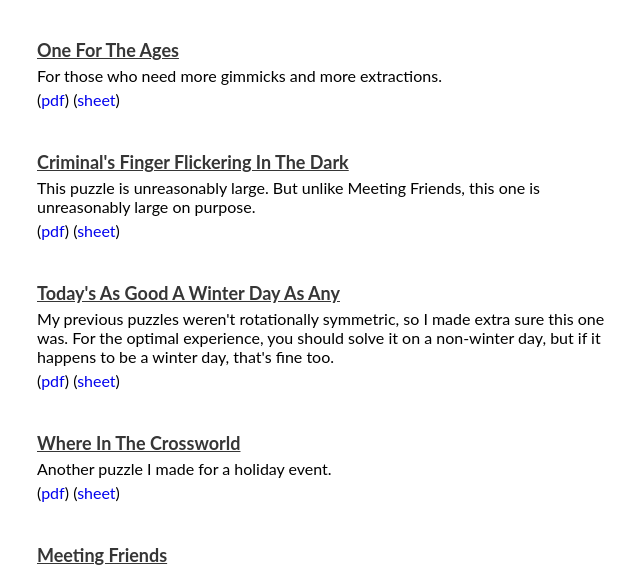
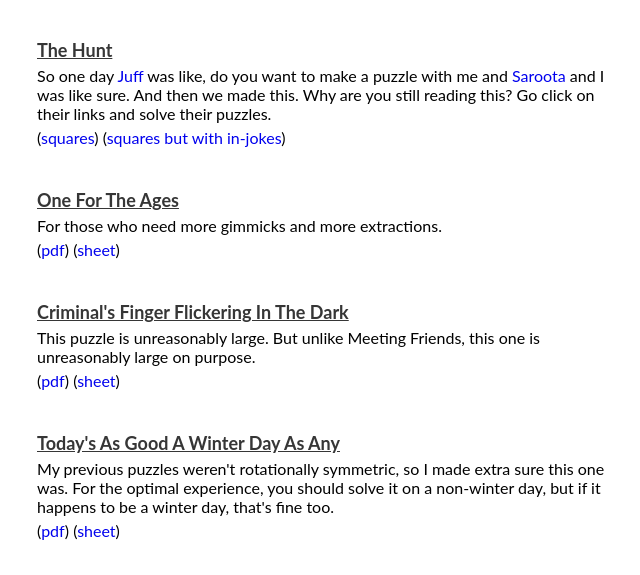
Before and after one commit to skaldskaparmal/skaldskaparmal.github.io, a plain HTML site: page index.html in a window 1280 px wide. Shown: the part 151-726 px from the top of the page, without its empty margins (315-955 px from the left). Drawn offline with Linux system fonts and the light colour scheme.

Commit message:
Add The Hunt

```diff
--- a/index.html
+++ b/index.html
@@ -16,6 +16,16 @@ Skald's Puzzles
 </h1>
 <p class="intro">
 Hello. Welcome to Skald's Puzzles. Here they are. The puzzles. That I made. Click on them.
+</p>
+
+<p class="puzzle">
+<div class="puzzle_title">
+<a href="https://squares.io/solve/d3c7mwotbm29a3ff3j4g">The Hunt</a></div>
+<div class="description">
+So one day <span class="links"><a href="https://juffscryptics.blogspot.com/">Juff</a></span> was like, do you want to make a puzzle with me and <span class="links"><a href="https://sarootacryptics.blogspot.com/">Saroota</a></span> and I was like sure. And then we made this. Why are you still reading this? Go click on their links and solve their puzzles.
+</div>
+<div class="links">(<a href="https://squares.io/solve/d3c7mwotbm29a3ff3j4g">squares</a>) (<a href="https://squares.io/solve/h9xomwfpvfojhaqw52tn">squares but with in-jokes</a>)</div>
+</div>
 </p>
 
 <p class="puzzle">
```
